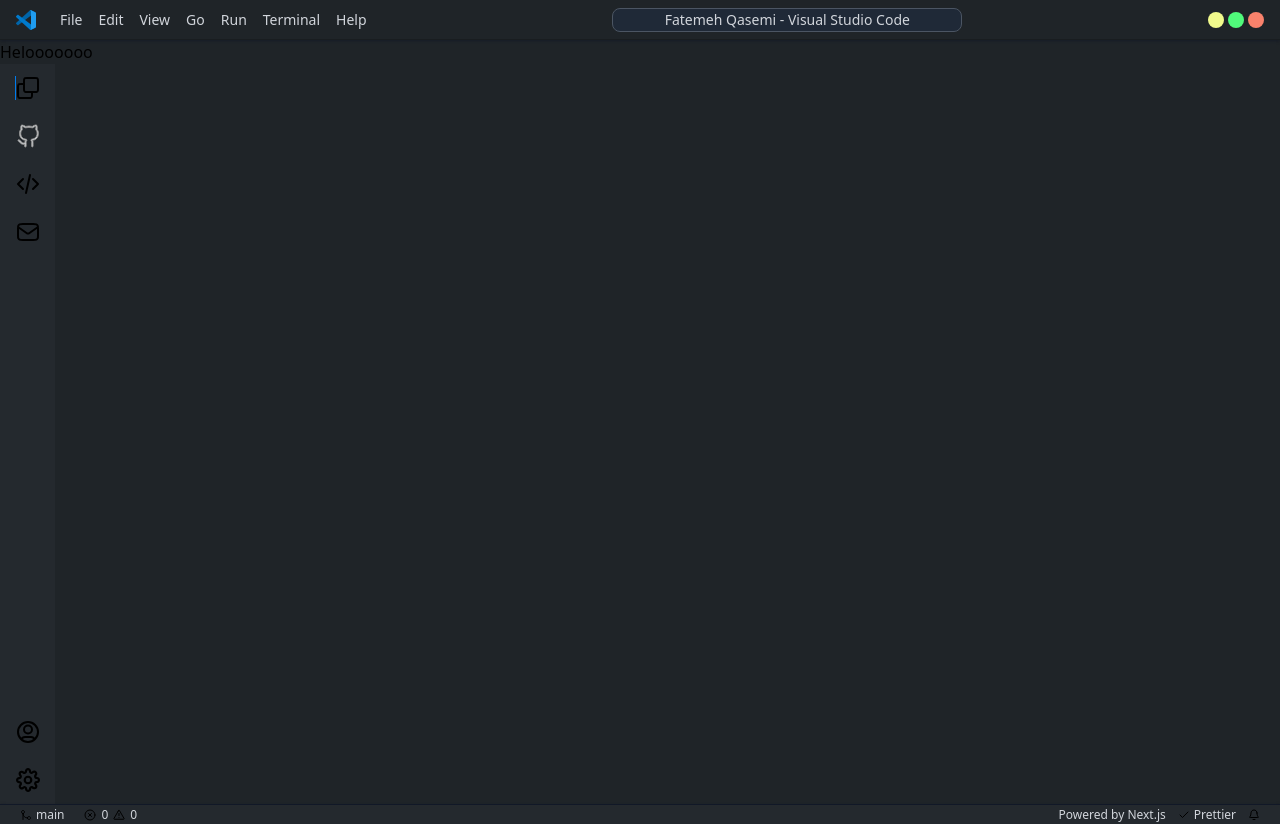
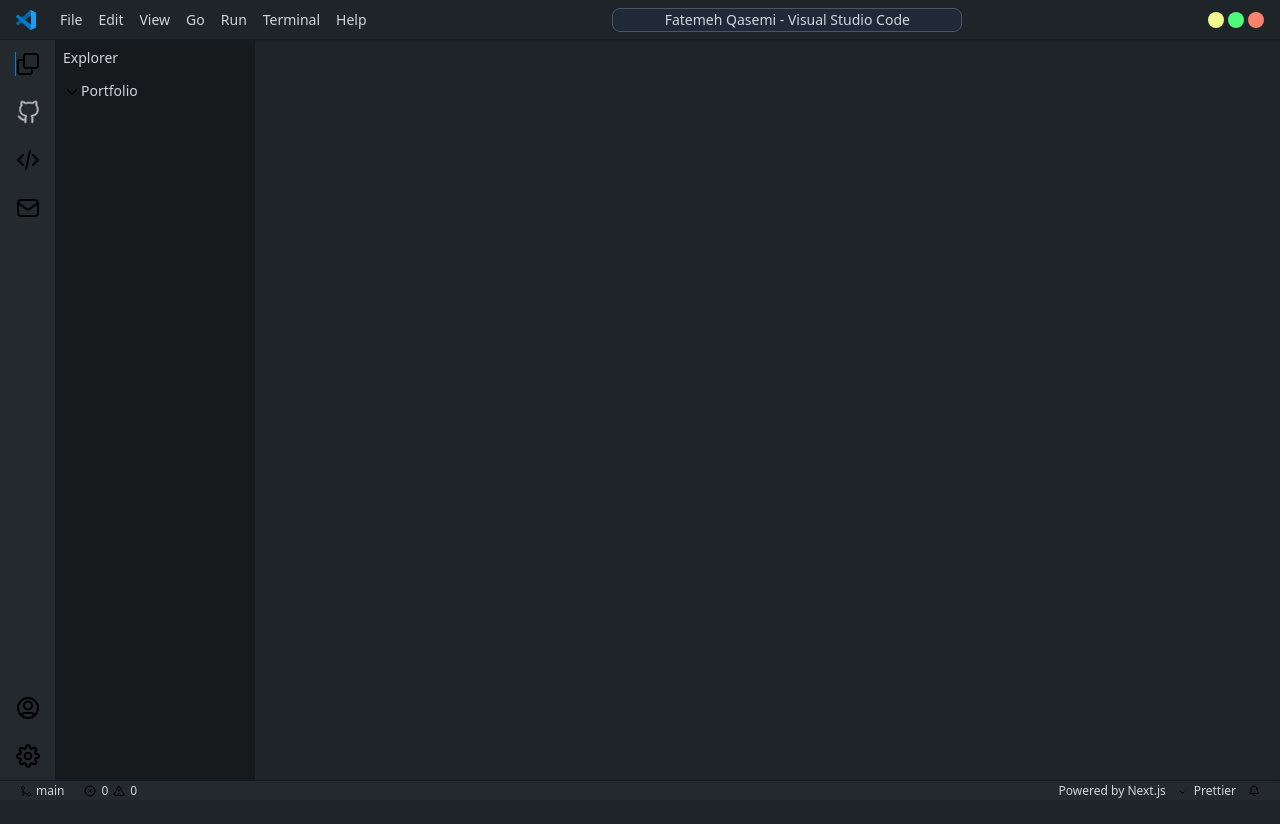
Before and after one commit to fatemehqasemii/Portfolio, a Next.js app: page / in a window 1280 px wide. After the commit the page ends 800 px from the top, so only its background shows below. Built offline with nearby package versions, Linux system fonts and the light colour scheme.

Commit message:
fix item

```diff
--- a/src/app/_components/accordion/accordion.tsx
+++ b/src/app/_components/accordion/accordion.tsx
@@ -19,16 +19,16 @@ export const Accordion: React.FC<AccordionProps> = ({ data }) => {
             <button
               onClick={() => toggleAccordion(index)}
               type="button"
-              className={`${
-                index === activeIndex ? "text-white" : "text-base-content"
-              }`}
+              className={"text-gray-300 pt-3"}
             >
-              <span>{item.title}</span>
-              {activeIndex === index ? (
-                <IconChevronUp width={18} />
-              ) : (
-                <IconChevronDown width={18} />
-              )}
+              <span className="flex text-[14px]">
+                {activeIndex === index ? (
+                  <IconChevronUp width={18} className="stroke-gray-300" />
+                ) : (
+                  <IconChevronDown width={18} className="stroke-gray-300" />
+                )}
+                {item.title}
+              </span>
             </button>
           </h2>
           {activeIndex === index && (
--- a/src/app/_components/explorer/explorer.tsx
+++ b/src/app/_components/explorer/explorer.tsx
@@ -1,18 +1,20 @@
 import { Accordion } from "../accordion/accordion";
 import { Accordion as AccordionType } from "@/types/accordion";
+import ListAccordion from "../list-Accordion/listAccordion";
 
 const Explorer = () => {
   const faqs: AccordionType[] = [
     {
       id: 1,
       title: "Portfolio",
-      content: "test",
+      content: <ListAccordion />,
     },
   ];
 
   return (
-    <div className="flex">
-      <p>Helooooooo</p>
+    <div className="sm:flex flex-col pt-2 bg-[#161a1d] h-[calc(100vh-40px-20px)] w-[200px] pl-2 items-start hidden border-r border-[#161a1d]">
+      <h3 className="text-gray-300 text-sm ">Explorer</h3>
+      <Accordion data={faqs} />
     </div>
   );
 };
--- /dev/null
+++ b/src/app/_components/list-Accordion/listAccordion.tsx
@@ -0,0 +1,34 @@
+import Link from "next/link";
+import React from "public/icons/react.svg";
+import CSS from "public/icons/css.svg";
+import HTMLIcon from "public/icons/html.svg";
+import JS from "public/icons/js.svg";
+import GitHub from "public/icons/copy.svg";
+
+const ListAccordion: React.FC = () => {
+  return (
+    <div className=" flex flex-col">
+      <Link href={"/"} className="flex ">
+        <React className="stroke-[#909090] w-3 h-3" />
+        home.jsx
+      </Link>
+      <Link href={"/"}>
+        <HTMLIcon className="stroke-[#909090] w-3 h-3" />
+        about.html
+      </Link>
+      <Link href={"/"}>
+        <CSS className="stroke-[#909090] w-3 h-3" />
+        content.css
+      </Link>
+      <Link href={"/"}>
+        <JS className="stroke-[#909090] w-3 h-3" />
+        projects.js
+      </Link>
+      <Link href={"/"}>
+        <GitHub className="stroke-[#909090] w-3 h-3" />
+        github.md
+      </Link>
+    </div>
+  );
+};
+export default ListAccordion;
--- a/src/app/layout.tsx
+++ b/src/app/layout.tsx
@@ -12,8 +12,10 @@ export default function RootLayout({
     <html lang="en">
       <body className="bg-[#1f2428] min-h-screen flex flex-col">
         <Header />
-        <main className=" ">{children}</main>
-        <SideBar />
+        <div className="grid  grid-cols-[auto,1fr]">
+          <SideBar />
+          <main>{children}</main>
+        </div>
         <Footer />
       </body>
     </html>
```
